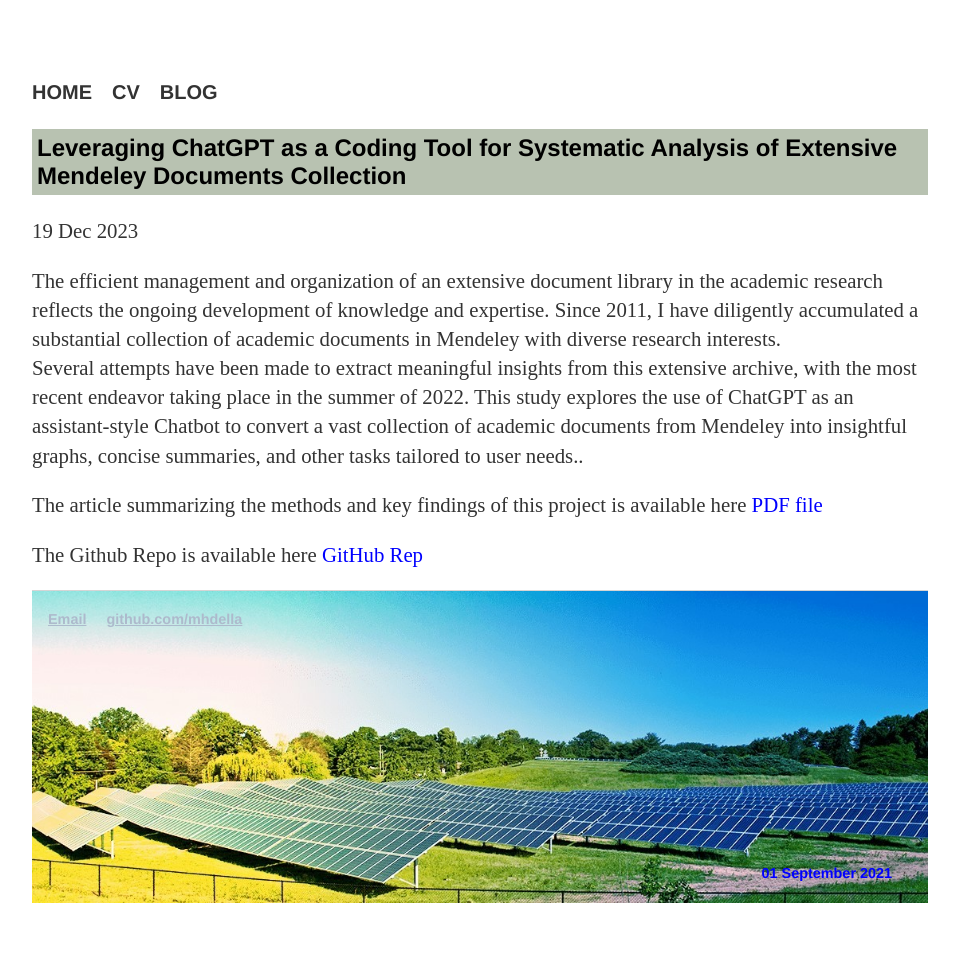
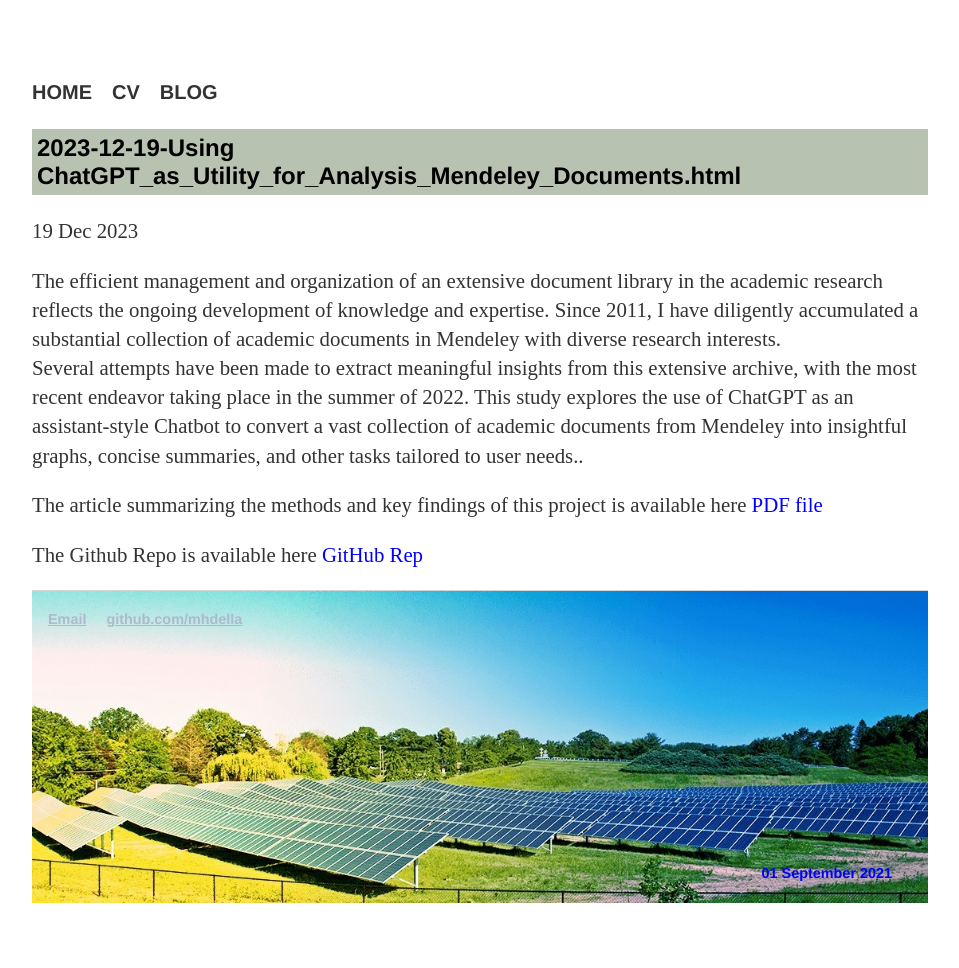
Before and after one commit to MohamedAbuella/MohamedAbuella.github.io, a Jekyll site: the page built from _posts/2023-12-19-Using_ChatGPT_as_Utility_for_Analysis_Mendeley_Documents.html, in a window 1280 px wide. Shown: the whole page, without its empty margins (160-1119 px from the left). Built offline with Jekyll 4.4.1, drawn with Linux system fonts in a browser that asks for light colours; nearby versions of some CDN libraries; a script that is not in the unit is left out; comment, search, counter and statistics services are not loaded.

Commit message:
Update and rename 2023-12-19-Leveraging_ChatGPT_as_a_Coding_Tool_for_Systematic_Analysis_of_Extensive_Mendeley_Documents_Cotillecon.html to 2023-12-19-Using_ChatGPT_as_Utility_for_Analysis_Mendeley_Documents.html

```diff
--- a/_posts/2023-12-19-Leveraging_ChatGPT_as_a_Coding_Tool_for_Systematic_Analysis_of_Extensive_Mendeley_Documents_Cotillecon.html
+++ b/_posts/2023-12-19-Using_ChatGPT_as_Utility_for_Analysis_Mendeley_Documents.html
@@ -1,5 +1,5 @@
 ---
-title:      "Leveraging ChatGPT as a Coding Tool for Systematic Analysis of Extensive Mendeley Documents Collection"
+title:      "2023-12-19-Using ChatGPT_as_Utility_for_Analysis_Mendeley_Documents.html"
 created_at: 2023-12-19 00:00:00 EST
 author:     Mohamed Abuella
 layout:     post
```
